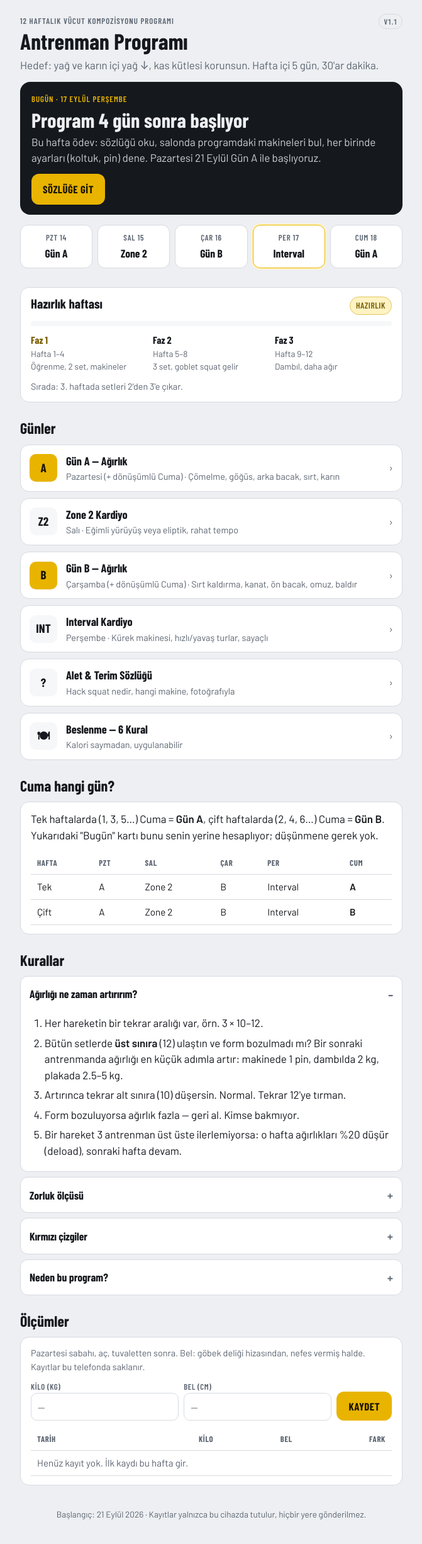
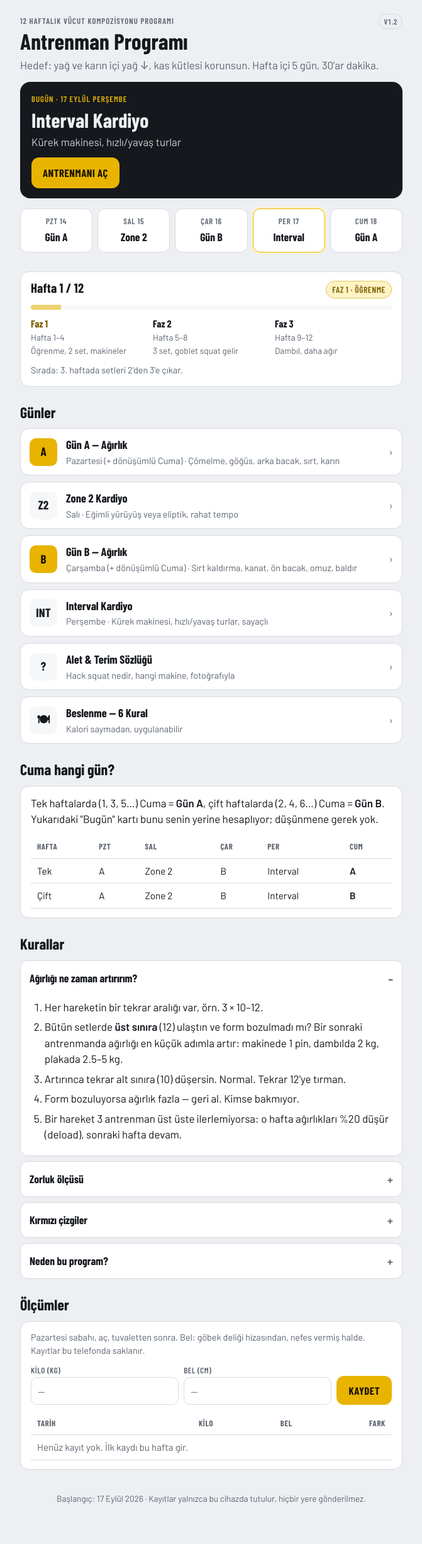
Before and after one commit to Gulenayva-Erman/sport-program, a plain HTML site: page docs/index.html in a window 1280 px wide. Shown: the whole page at 63% size, without its empty margins (304-975 px from the left). Drawn offline with nearby package versions, Linux system fonts and the light colour scheme.

Commit message:
Start program this week (week 1 = 14 Sep), v1.2
Co-Authored-By: Claude Opus 5 <noreply@anthropic.com>

```diff
--- a/docs/app.js
+++ b/docs/app.js
@@ -1,7 +1,7 @@
 /* Ortak mantık: hafta/faz hesabı, localStorage yardımcıları, dinlenme sayacı */
 window.SP = (function(){
-  var VERSION = "1.1"; // Her değişiklikte artır — sayfanın üstünde görünür
-  var START = new Date(2026, 8, 21); // 21 Eylül 2026 Pazartesi — program başlangıcı
+  var VERSION = "1.2"; // Her değişiklikte artır — sayfanın üstünde görünür
+  var START = new Date(2026, 8, 14); // Hafta 1 = 14 Eylül 2026 haftası (program 17 Eylül Perşembe başladı)
   var DAYS = { 1:'A', 2:'Z', 3:'B', 4:'I', 5:'F' }; // F = Cuma dönüşümlü
   var META = {
     A: { title:'Gün A — Ağırlık', sub:'Squat · Göğüs · Arka bacak · Sırt · Karın', href:'gun-a.html', key:'A' },
--- a/docs/exercises.js
+++ b/docs/exercises.js
@@ -208,7 +208,7 @@ window.renderDay = function(dayKey){
   tabs.querySelectorAll('button').forEach(function(b){ b.addEventListener('click', function(){ draw(+b.dataset.p); }); });
   draw(cur);
   var hdr = document.getElementById('ctx');
-  if(hdr){ hdr.textContent = st.phase===0 ? 'Program 21 Eylül\'de başlıyor — şimdilik Faz 1 planı' : 'Hafta '+st.week+' · '+SP.phaseName(Math.min(st.phase,3)); }
+  if(hdr){ hdr.textContent = st.phase===0 ? 'Program henüz başlamadı — Faz 1 planı' : 'Hafta '+st.week+' · '+SP.phaseName(Math.min(st.phase,3)); }
   var done = document.getElementById('done');
   if(done){ if(SP.isDone(st.date)===dayKey){ done.textContent='Bugün tamamlandı ✓'; done.classList.add('ghost'); }
     done.addEventListener('click', function(){ SP.markDone(dayKey); done.textContent='Bugün tamamlandı ✓'; done.classList.add('ghost'); SP.beep(3); }); }
--- a/docs/index.html
+++ b/docs/index.html
@@ -94,7 +94,7 @@
     <div class="tbl" style="margin-top:12px"><table id="m-tbl"><thead><tr><th>Tarih</th><th class="num">Kilo</th><th class="num">Bel</th><th class="num">Fark</th></tr></thead><tbody></tbody></table></div>
   </div>
 
-  <footer>Başlangıç: 21 Eylül 2026 · Kayıtlar yalnızca bu cihazda tutulur, hiçbir yere gönderilmez.</footer>
+  <footer>Başlangıç: 17 Eylül 2026 · Kayıtlar yalnızca bu cihazda tutulur, hiçbir yere gönderilmez.</footer>
 </div>
 <script>
 (function(){
@@ -104,7 +104,7 @@
   if(st.phase===0){
     var kalan = -st.days;
     ttl.textContent = 'Program '+kalan+' gün sonra başlıyor';
-    sub.textContent = 'Bu hafta ödev: sözlüğü oku, salonda programdaki makineleri bul, her birinde ayarları (koltuk, pin) dene. Pazartesi 21 Eylül Gün A ile başlıyoruz.';
+    sub.textContent = 'Bu hafta ödev: sözlüğü oku, salonda programdaki makineleri bul, her birinde ayarları (koltuk, pin) dene. İlk gün Gün A ile başlıyoruz.';
     btn.textContent='Sözlüğe git'; btn.href='sozluk.html';
   } else if(st.session.key==='R'){
     ttl.textContent='Dinlenme'; sub.textContent='Bugün salon yok. 8.000+ adım yürü, su iç, uyu. Yarın: '+(st.dow===6?'Pazar dinlenme':'Pazartesi Gün A')+'.';
```
Also changed, not shown: docs/interval.html (+1 -1 lines), docs/zone2.html (+1 -1 lines).
